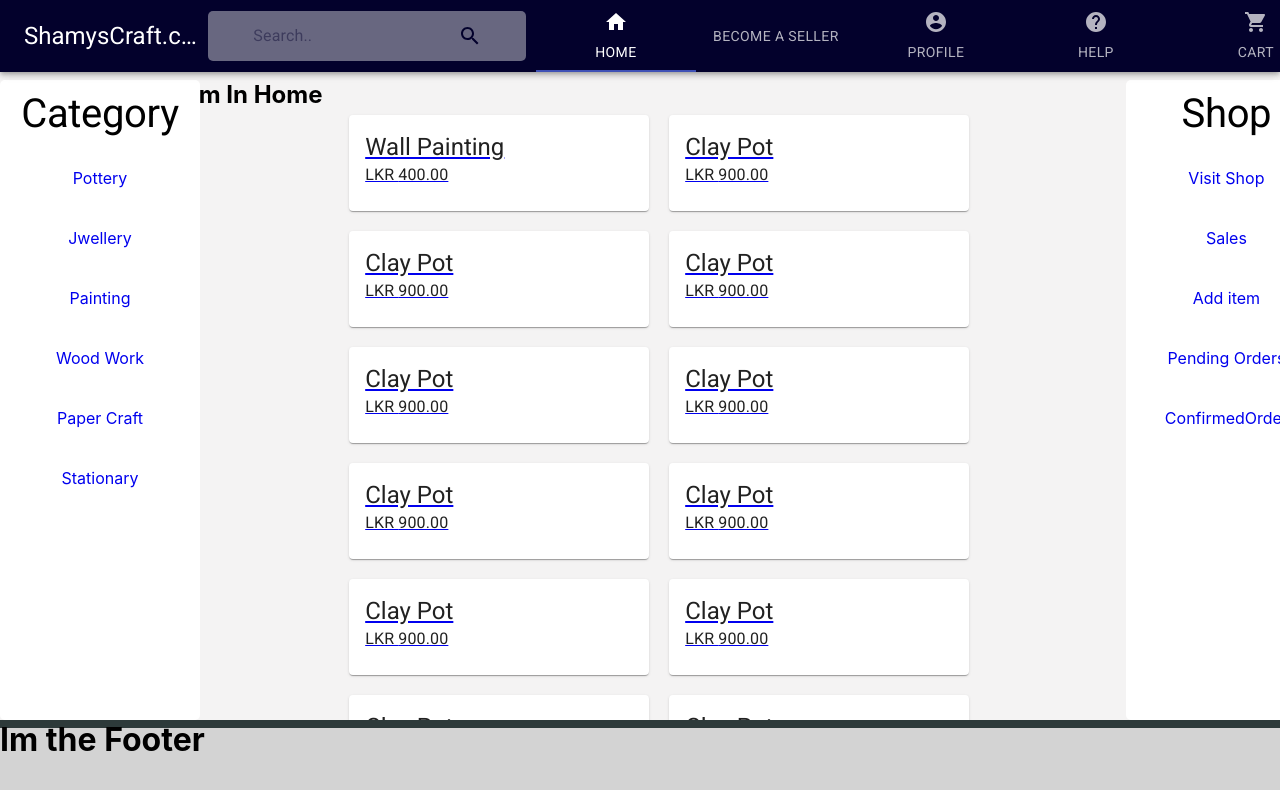
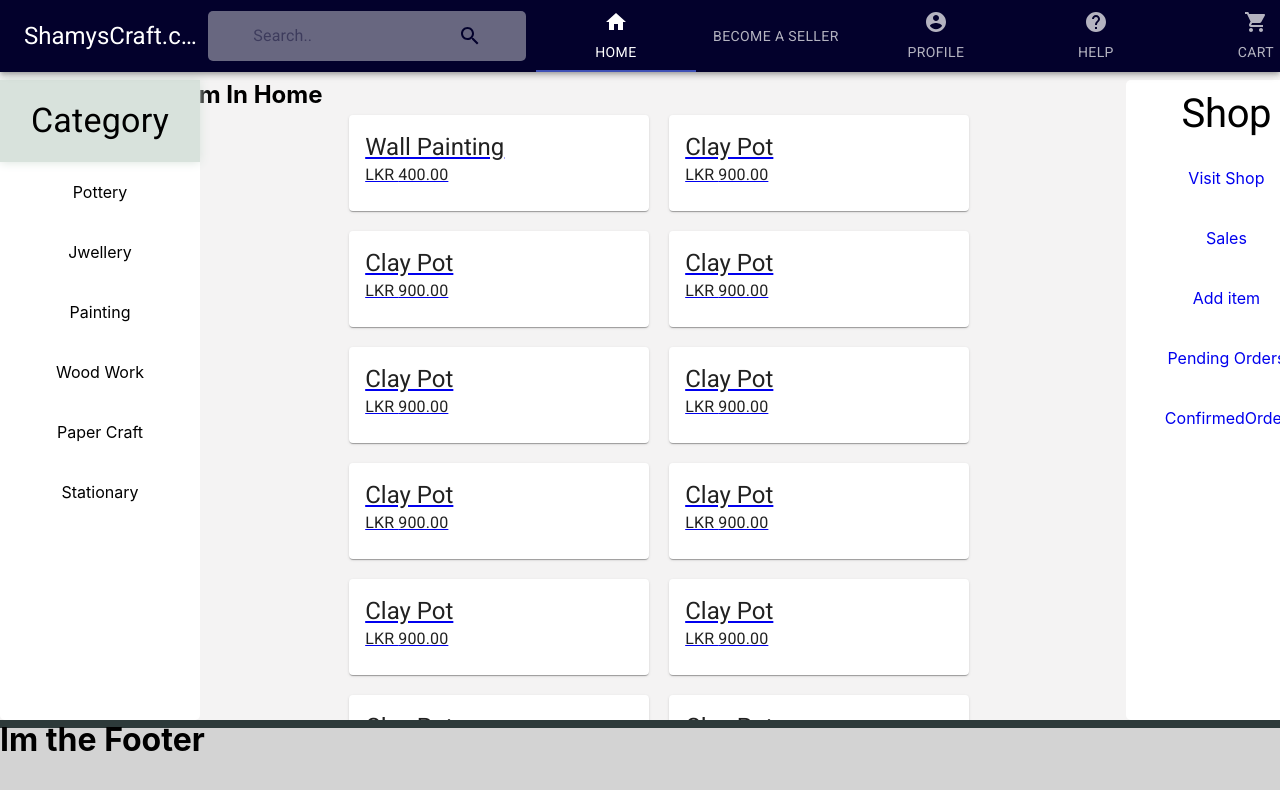
Before and after one commit to ShamysCraft/ShamysCraft_FrontEnd_Customer, a React (Create React App) app: page / in a window 1280 px wide. Shown: the top 790 px of the page. Built offline with nearby package versions, Linux system fonts and the light colour scheme; grey boxes are pictures that could not be loaded.

Commit message:
add changes

```diff
--- a/src/App.css
+++ b/src/App.css
@@ -4,8 +4,8 @@
 .container{
   width: 100%;
   height: 100vh;
+}
 
-}
 /* NavBar */
 .Header{
   /* position: static; */
--- a/src/components/SideNavBar/SideNavBar.js
+++ b/src/components/SideNavBar/SideNavBar.js
@@ -4,7 +4,14 @@ import React from "react"
 import {sideBarData} from "./sideBarData"
 import {Link} from 'react-router-dom'
 import {makeStyles} from "@material-ui/core/styles"
+import {COLOURS} from "../../theme/colors"
 const useStyles = makeStyles((theme)=>({
+    category:{
+        textAlign:"center",
+        padding: '20px',
+        backgroundColor: '#d8e2dc',
+        boxShadow: '0 0 10px #d8e2dc '
+    },
     sidebar:{
         position: 'fixed',
         height: '80%',
@@ -28,12 +35,9 @@ const useStyles = makeStyles((theme)=>({
         display: 'flex',
         flexDirection: 'column',
          alignItems: 'center',
+        outline: '0 !important',
 
-        "&:hover":{
-            cursor: 'pointer',
-            fontSize: '20px',
-            backgroundColor: 'gray'
-        }
+
     },
 
     title:{
@@ -41,6 +45,33 @@ const useStyles = makeStyles((theme)=>({
         display: 'grid',
         placeItems: 'center',
         padding: '20px',
+        textDecoration:'none',
+        color: 'black',
+        outline: 0,
+
+
+        "&:active":{
+            color: 'black',
+
+        },
+        "&:focus":{
+            color: 'black',
+
+
+
+        },
+        "&:hover":{
+            textDecoration: ` 2px underline ${COLOURS.darkBlue}` ,
+            width: '100px',
+            // backgroundColor: '#d8e2dc',
+            // boxShadow: '0px 0px 10px 8px #d8e2dc'
+        }
+        ,
+        "&:visited":{
+            color: 'black',
+            textDecoration: 'none'
+
+        }
     }
 
 }));
@@ -48,7 +79,7 @@ const SideNavBar = ()=>{
     const classes = useStyles();
     return(
        <div className={classes.sidebar}>
-           <Typography variant="h2" style={{textAlign:"center"}}>Category</Typography>
+           <Typography variant="h4" style={{}} className={classes.category}>Category</Typography>
            <ul className = "sidebarList">
            {sideBarData.map((val,key)=>{
            return (
```
Also changed, not shown: src/components/Header/Header.js (+27 -32 lines), src/components/SideNavBar/sideBarData.js (+4 -4 lines).
